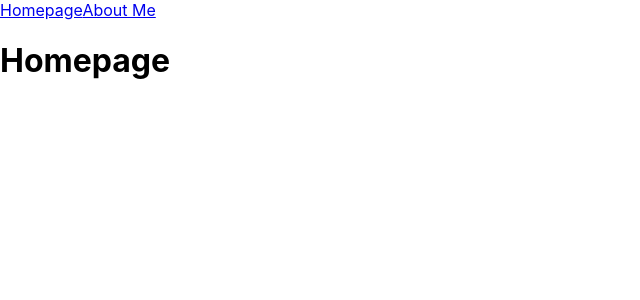
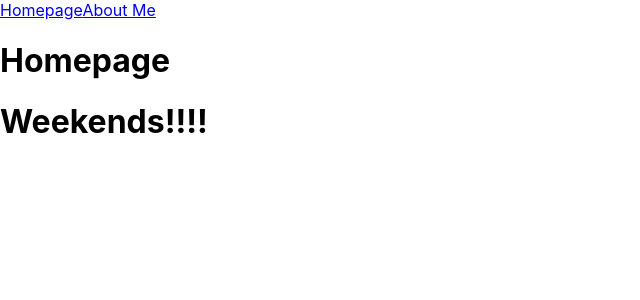
Before and after one commit to djepar/cookiepedia, a React (Create React App) app: page / in a window 1280 px wide. Shown: the top 300 px of the page, without its empty margins (0-640 px from the left). Built offline with nearby package versions, Linux system fonts and the light colour scheme.

Commit message:
CurrentDate added

```diff
--- /dev/null
+++ b/src/components/CurrentDate.js
@@ -0,0 +1,26 @@
+function Workdays(){
+    return (<h1>Workdays!!!</h1>)
+}
+function Weekends(){
+    return (<h1>Weekends!!!!</h1>)
+}
+function FullInfo(){
+
+    const time = new Date();
+    const theDate = time.toLocaleString(("en-us"), {weekday: "long"});
+   return <h3>Date : {theDate}</h3>
+}
+export default function CurrentDate() {
+    const day = new Date().getDay();
+
+    //const day = 6;
+    if (day >= 1 && day <= 5){
+        return <FullInfo />
+    }
+    else {
+        return <Weekends />
+    }
+
+
+
+}
--- a/src/index.js
+++ b/src/index.js
@@ -9,6 +9,7 @@ import ShoppingList from './components/ShoppingList';
 import ListRecipes from './components/ListRecipes'
 import Panel from './components/Panel';
 import Form from './components/ChangingRecipes';
+import CurrentDate from './components/CurrentDate';
 const root = ReactDOM.createRoot(document.getElementById('root'));
 
 
@@ -18,7 +19,7 @@ root.render(
       <NavBar />
     </BrowserRouter>
 
-
+  <CurrentDate />
 
   </React.StrictMode>
 );
```
